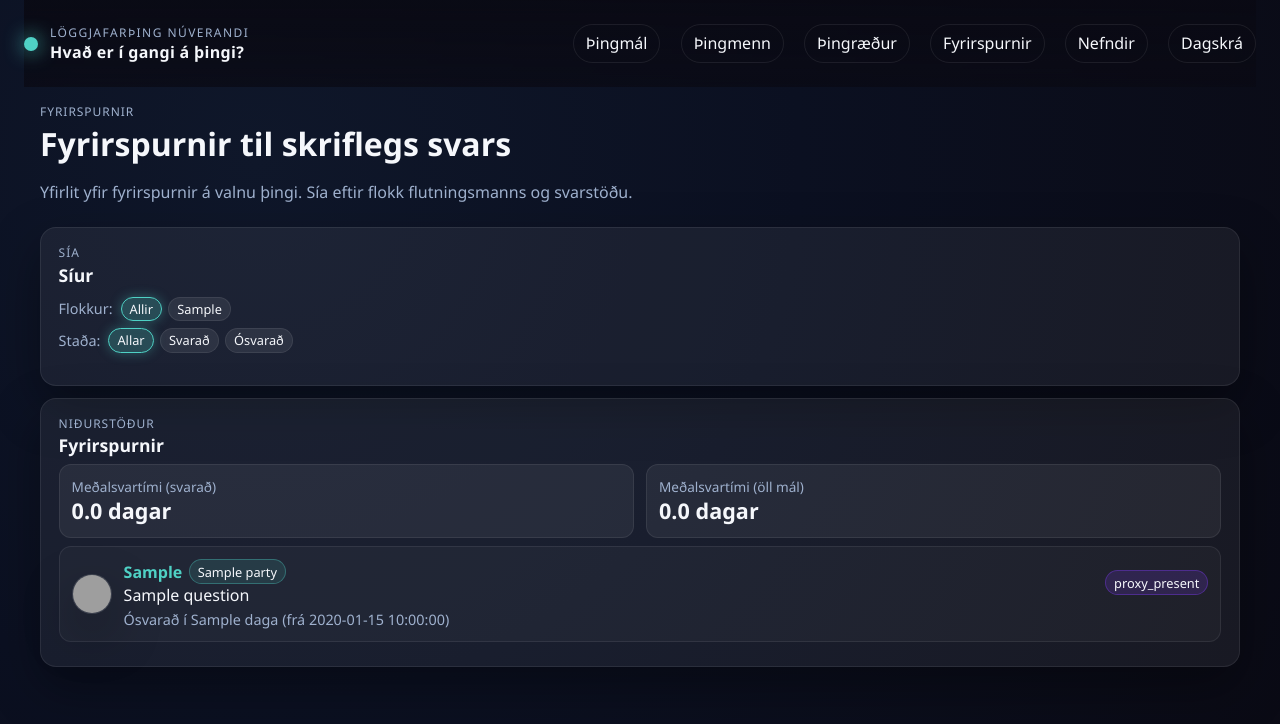
After one commit to bjornlevi/thingid, a Flask app: template app/templates/questions.html in a window 1280 px wide. The commit adds this page. Shown: the top 724 px of the page. Run offline with Flask 3, Linux system fonts and the light colour scheme; the template is opened without the code that fills it: most values are stand-ins (such as "Sample title", 1, 10 or a date in 2020); data that the repository does not hold is empty; grey boxes are pictures that could not be loaded.

Commit message:
adding fyrirspurnir

```diff
--- a/app/static/style.css
+++ b/app/static/style.css
@@ -397,3 +397,67 @@ details[open] summary { color: var(--accent); }
 }
 #chart-modal .charts-grid .chart-card { display: none; }
 #chart-modal .charts-grid .chart-card.active { display: block; }
+#chart-modal .charts-grid .chart-card { display: none; }
+#chart-modal .charts-grid .chart-card.active { display: block; }
+
+.filter-pills {
+    display: flex;
+    flex-direction: column;
+    gap: 0.4rem;
+}
+.filter-group {
+    display: flex;
+    align-items: center;
+    gap: 0.5rem;
+    flex-wrap: wrap;
+}
+.pill-set {
+    display: flex;
+    gap: 0.4rem;
+    flex-wrap: wrap;
+}
+.filter-pill.active {
+    border-color: var(--accent);
+    box-shadow: 0 0 12px rgba(79, 209, 197, 0.35);
+}
+.questions-list {
+    display: flex;
+    flex-direction: column;
+    gap: 0.5rem;
+}
+.question-card {
+    border: 1px solid var(--border);
+    border-radius: 12px;
+    padding: 0.75rem;
+    background: rgba(255,255,255,0.03);
+    display: grid;
+    grid-template-columns: auto 1fr;
+    gap: 0.75rem;
+    align-items: center;
+}
+.question-meta {
+    display: flex;
+    flex-direction: column;
+    align-items: center;
+    gap: 0.35rem;
+}
+.question-body {
+    display: flex;
+    flex-direction: column;
+    gap: 0.25rem;
+}
+.question-head {
+    display: flex;
+    justify-content: space-between;
+    gap: 0.5rem;
+    align-items: center;
+    flex-wrap: wrap;
+}
+.question-head .title-link { display: block; }
+.question-title {
+    display: flex;
+    align-items: center;
+    gap: 0.4rem;
+    flex-wrap: wrap;
+}
+.question-foot { font-size: 0.9rem; }
--- a/app/templates/base.html
+++ b/app/templates/base.html
@@ -29,6 +29,7 @@
             <a href="{{ url_for('main.index', **session_params) }}">Þingmál</a>
             <a href="{{ url_for('main.members', **session_params) }}">Þingmenn</a>
             <a href="{{ url_for('main.speeches', **session_params) }}">Þingræður</a>
+            <a href="{{ url_for('main.questions', **session_params) }}">Fyrirspurnir</a>
             <a href="{{ url_for('main.committees', **session_params) }}">Nefndir</a>
             <a href="{{ url_for('main.agenda', **session_params) }}">Dagskrá</a>
         </nav>
--- /dev/null
+++ b/app/templates/questions.html
@@ -0,0 +1,113 @@
+{% extends "base.html" %}
+{% block content %}
+<section class="hero">
+    <div>
+        <p class="eyebrow">Fyrirspurnir</p>
+        <h1>Fyrirspurnir til skriflegs svars</h1>
+        <p class="lede">Yfirlit yfir fyrirspurnir á valnu þingi. Sía eftir flokk flutningsmanns og svarstöðu.</p>
+    </div>
+</section>
+
+<section class="stack">
+    <div class="panel">
+        <div class="panel-head">
+            <div>
+                <p class="eyebrow">Sía</p>
+                <h2>Síur</h2>
+            </div>
+        </div>
+        <div class="panel-body">
+            <form method="get" class="filter-row filter-pills">
+                <div class="filter-group">
+                    <span class="muted">Flokkur:</span>
+                    <div class="pill-set">
+                        <a class="pill filter-pill{% if not party_filter %} active{% endif %}" href="{{ url_for('main.questions', lthing=current_lthing, status=status_filter or None) }}">Allir</a>
+                        {% for p in party_options %}
+                            <a class="pill filter-pill{% if party_filter == p %} active{% endif %}" href="{{ url_for('main.questions', lthing=current_lthing, party=p, status=status_filter or None) }}">{{ p }}</a>
+                        {% endfor %}
+                    </div>
+                </div>
+                <div class="filter-group">
+                    <span class="muted">Staða:</span>
+                    <div class="pill-set">
+                        <a class="pill filter-pill{% if not status_filter %} active{% endif %}" href="{{ url_for('main.questions', lthing=current_lthing, party=party_filter or None) }}">Allar</a>
+                        <a class="pill filter-pill{% if status_filter == 'svarað' %} active{% endif %}" href="{{ url_for('main.questions', lthing=current_lthing, party=party_filter or None, status='svarað') }}">Svarað</a>
+                        <a class="pill filter-pill{% if status_filter == 'ósvarað' %} active{% endif %}" href="{{ url_for('main.questions', lthing=current_lthing, party=party_filter or None, status='ósvarað') }}">Ósvarað</a>
+                    </div>
+                </div>
+            </form>
+        </div>
+    </div>
+
+    <div class="panel">
+        <div class="panel-head">
+            <div>
+                <p class="eyebrow">Niðurstöður</p>
+                <h2>Fyrirspurnir</h2>
+            </div>
+        </div>
+        <div class="panel-body">
+            <div class="metrics-grid">
+                <div class="metric-card">
+                    <div class="metric-label">Meðalsvartími (svarað)</div>
+                    <div class="metric-value">{% if avg_answered is not none %}{{ "%.1f"|format(avg_answered) }} dagar{% else %}—{% endif %}</div>
+                </div>
+                <div class="metric-card">
+                    <div class="metric-label">Meðalsvartími (öll mál)</div>
+                    <div class="metric-value">{% if avg_all is not none %}{{ "%.1f"|format(avg_all) }} dagar{% else %}—{% endif %}</div>
+                </div>
+            </div>
+            {% if error %}
+                <p class="muted">{{ error }}</p>
+            {% else %}
+                <ul class="list large questions-list">
+                    {% for q in questions %}
+                        <li>
+                            <div class="question-card">
+                                <div class="question-meta">
+                                    {% if q.member %}
+                                        <img src="https://www.althingi.is/myndir/mynd/thingmenn/{{ q.member.attr_id }}/org/mynd.jpg" alt="{{ q.member.leaf_nafn }}" class="avatar" onerror="this.style.display='none';"/>
+                                    {% endif %}
+                                </div>
+                                <div class="question-body">
+                                    <div class="question-head">
+                                        <div>
+                                            <div class="question-title">
+                                                <strong>
+                                                    {% if q.member %}
+                                                        <a href="{{ url_for('main.member_detail', member_id=q.member.attr_id, **session_params) }}">{{ q.member.leaf_nafn }}</a>
+                                                    {% else %}
+                                                        Flutningsmaður óþekktur
+                                                    {% endif %}
+                                                </strong>
+                                                {% if q.party %}<span class="pill subtle">{{ q.party }}</span>{% endif %}
+                                            </div>
+                                            {% if q.html %}
+                                                <a class="title-link" href="{{ q.html }}">{{ q.title or "Ónefnt mál" }}</a>
+                                            {% elif q.xml %}
+                                                <a class="title-link" href="{{ q.xml }}">{{ q.title or "Ónefnt mál" }}</a>
+                                            {% else %}
+                                                <span class="muted">{{ q.title or "Ónefnt mál" }}</span>
+                                            {% endif %}
+                                        </div>
+                                        <span class="pill neutral">{{ q.status }}</span>
+                                    </div>
+                                    <div class="question-foot muted">
+                                        {% if q.status == "svarað" %}
+                                            Svarað eftir {{ q.regular_days if q.regular_days is not none else "?" }} daga{% if q.answer_date %}, {{ q.answer_date }}{% endif %}
+                                        {% else %}
+                                            Ósvarað í {{ q.regular_days if q.regular_days is not none else "?" }} daga{% if q.question_date %} (frá {{ q.question_date }}){% endif %}
+                                        {% endif %}
+                                    </div>
+                                </div>
+                            </div>
+                        </li>
+                    {% endfor %}
+                </ul>
+            {% endif %}
+        </div>
+    </div>
+</section>
+{% endblock %}
+
+{% block scripts %}{{ super() }}{% endblock %}
```
Also changed, not shown: app/views.py (+210 -1 lines).
